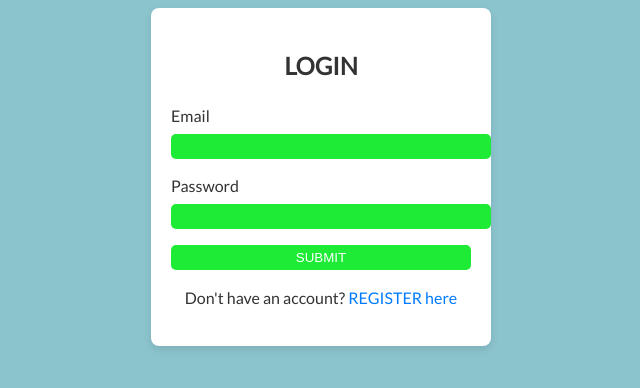
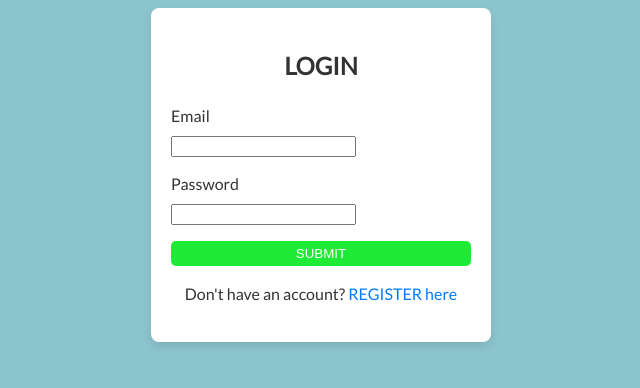
Before and after one commit to iskander-kapkayev/Caption_Contest_Server, a plain HTML site: page Caption_Contest_Server-main/CaptionContest2/signup.html in a window 1280 px wide. Shown: the whole page, without its empty margins (319-959 px from the left). Drawn offline with Linux system fonts and the light colour scheme.

Commit message:
changed button

```diff
--- a/Caption_Contest_Server-main/CaptionContest2/style.css
+++ b/Caption_Contest_Server-main/CaptionContest2/style.css
@@ -193,7 +193,7 @@ footer p {
   margin-bottom: 5px;
 }
 
-.form-group input {
+.form-group input[type="submit"] {
   background-color: #1eeb36;
   color: white;
   border: none;
@@ -203,7 +203,7 @@ footer p {
   width: 100%;
 }
 
-.form-group input:hover {
+.form-group input[type="submit"]:hover {
   background-color: #32a889;
 }
 
```
